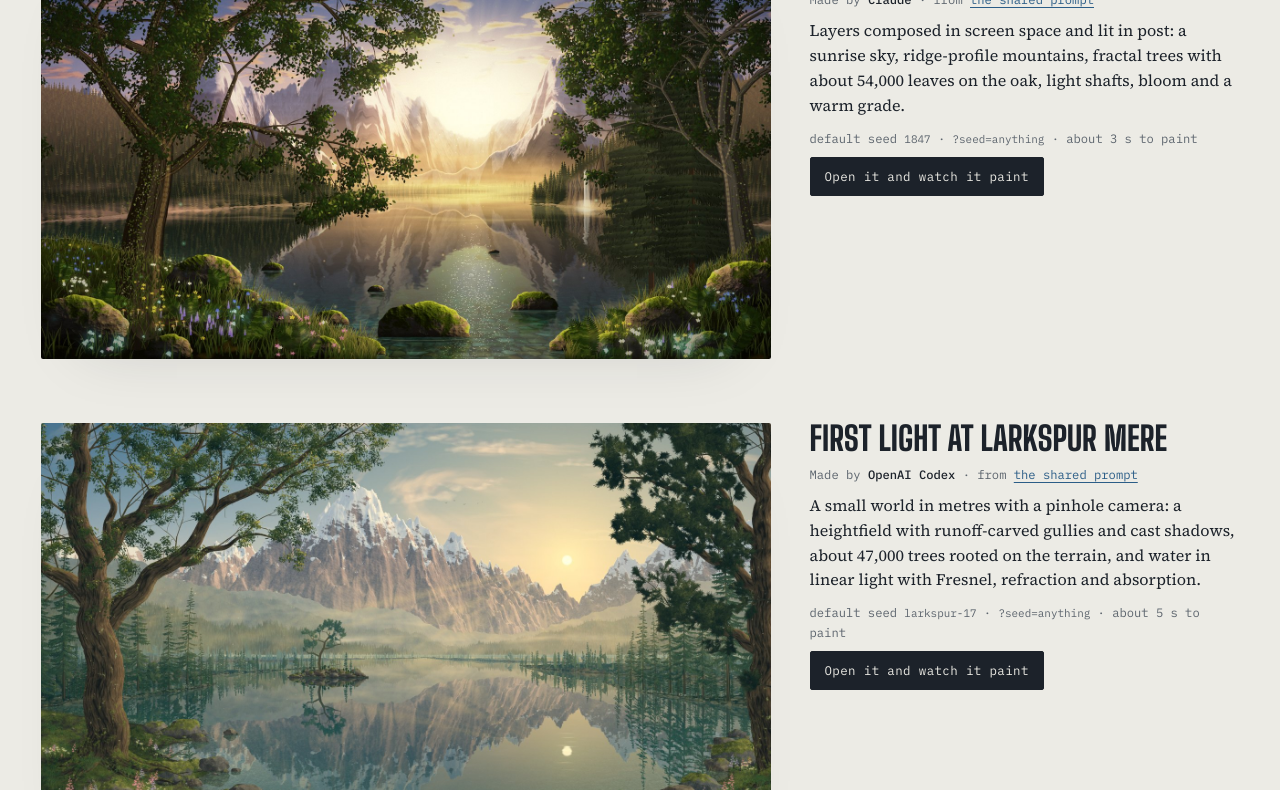
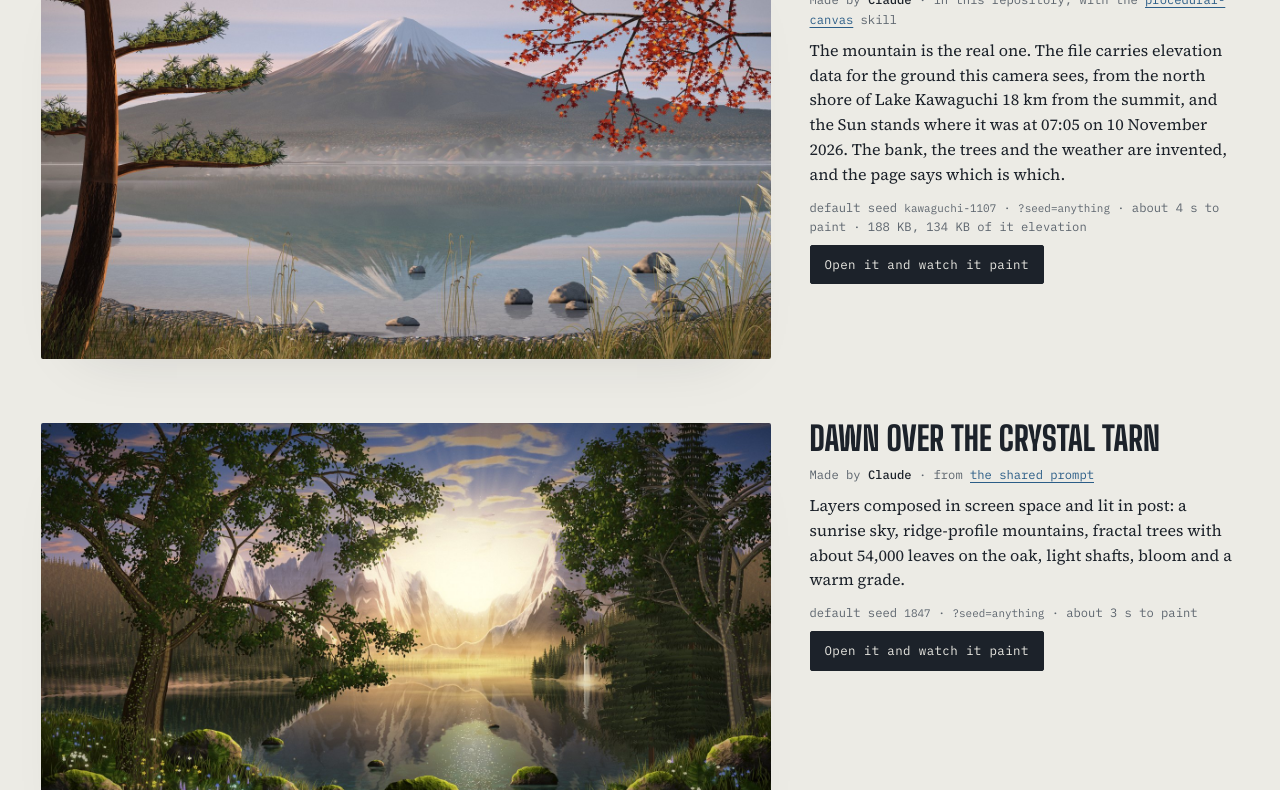
Before and after one commit to dogum/procedural-art, a plain HTML site: page docs/canvas/index.html in a window 1280 px wide. Shown: the part 396-1186 px from the top of the page. Drawn offline with Linux system fonts and the light colour scheme.

Commit message:
Fuji at first light in the gallery, showcase, README and skill docs
The skill's finished piece joins the gallery as its first card, with what is
real and what is invented stated. SKILL.md gives the exact bake command that
reproduces the elevation block in the piece.

Co-Authored-By: Claude Fable 5.2 <noreply@anthropic.com>
Claude-Session: https://claude.ai/code/session_017dhVAAuNmHvMBg3wod6FzZ

```diff
--- a/docs/canvas/index.html
+++ b/docs/canvas/index.html
@@ -38,7 +38,17 @@ pre{white-space:pre-wrap;font-family:var(--mono);font-size:.78rem;line-height:1.
   <h1>One file, <span class="thin">one landscape</span></h1>
   <p class="lede">Each picture below is a single HTML file of Canvas and plain JavaScript. It holds no image and loads nothing; open it and your browser computes every pixel in a few seconds. Change <code>?seed=</code> in the address for another version of the same place.</p>
 
-  <div class="pieces"><!--PIECES-->
+  <div class="pieces">
+      <figure class="piece" id="fuji-at-first-light">
+        <a class="frame" href="fuji-at-first-light.html"><img src="../media/cv_fuji_at_first_light.jpg" alt="Mount Fuji with snow in its gullies, mirrored in a still lake at dawn, a pine on the left and a red maple branch on the right" width="1600" height="900"></a>
+        <figcaption>
+          <h3>Fuji at first light</h3>
+          <p class="by">Made by <b>Claude</b> · in this repository, with the <a href="https://github.com/dogum/procedural-art/tree/main/skills/procedural-canvas">procedural-canvas</a> skill</p>
+          <p>The mountain is the real one. The file carries elevation data for the ground this camera sees, from the north shore of Lake Kawaguchi 18 km from the summit, and the Sun stands where it was at 07:05 on 10 November 2026. The bank, the trees and the weather are invented, and the page says which is which.</p>
+          <p class="facts">default seed <code>kawaguchi-1107</code> · <code>?seed=anything</code> · about 4 s to paint · 188 KB, 134 KB of it elevation</p>
+          <p><a class="btn" href="fuji-at-first-light.html">Open it and watch it paint</a></p>
+        </figcaption>
+      </figure>
       <figure class="piece" id="crystal-tarn">
         <a class="frame" href="crystal-tarn.html"><img src="../media/cv_crystal_tarn.jpg" alt="Oil-like sunrise over an alpine lake framed by two large trees, with mossy boulders and wildflowers in the foreground" width="1600" height="900"></a>
         <figcaption>
@@ -113,7 +123,7 @@ Technical requirements:
 The final result should resemble a magnificent 19th-century Romantic landscape painting, with cinematic lighting and extraordinary natural detail.
 
 Deliver one complete, self-contained HTML file (and/or artifact) containing all HTML, CSS, and JavaScript. It must run locally in a browser without internet access. Do not use image generation tools or external resources.</pre></details>
-    <p>Four of the five pieces were made by OpenAI Codex models and are kept here exactly as they were generated, with credit; only the file names changed. What both approaches teach is written up as the <a href="https://github.com/dogum/procedural-art/tree/main/skills/procedural-canvas">procedural-canvas</a> skill.</p>
+    <p>Four of the six pieces were made by OpenAI Codex models and are kept here exactly as they were generated, with credit; only the file names changed. What both approaches teach is written up as the <a href="https://github.com/dogum/procedural-art/tree/main/skills/procedural-canvas">procedural-canvas</a> skill.</p>
   </section>
 </div>
 </body>
```
Also changed, not shown: docs/index.html (+6 -2 lines), docs/media/cv_fuji_at_first_light.jpg (added), 3 other files.
